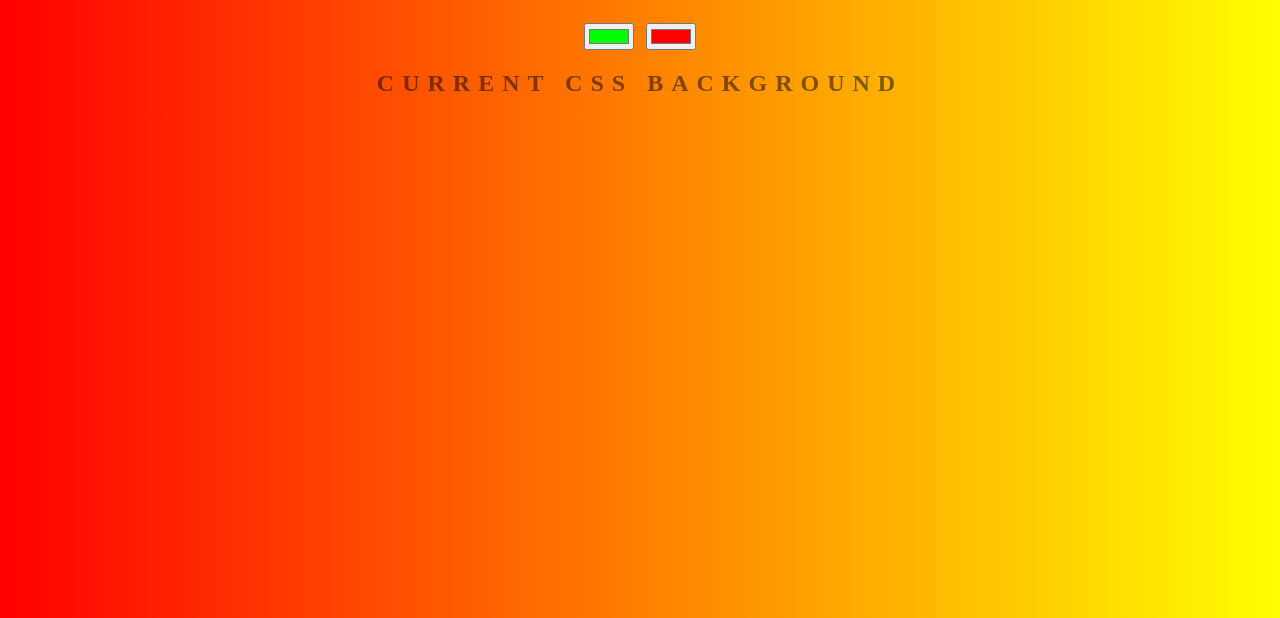
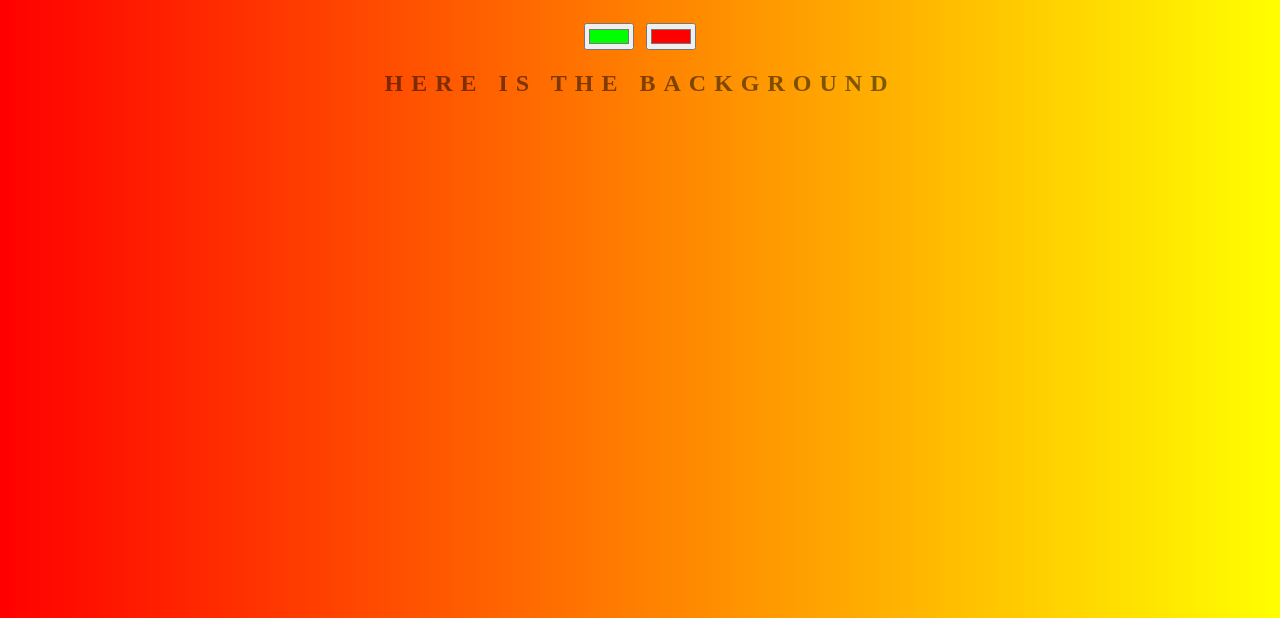
Before and after one commit to marikoko/background-generator, a plain HTML site: page index.html in a window 1280 px wide. Shown: the part 182-800 px from the top of the page. Drawn offline with Linux system fonts and the light colour scheme.

Commit message:
headline changed

```diff
--- a/index.html
+++ b/index.html
@@ -8,7 +8,7 @@
 	<h1>Super Cool Generator</h1>
 	<input class="color1" type="color" name="color1" value="#00ff00">
 	<input class="color2" type="color" name="color2" value="#ff0000">
-	<h2>Current CSS Background</h2>
+	<h2>Here is the Background</h2>
 	<h3></h3>
 	<script type="text/javascript" src="script.js"></script>
 </body>
```
